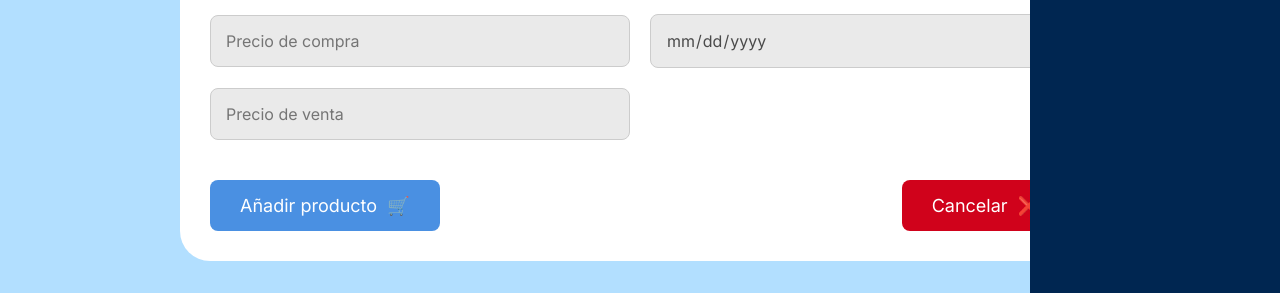
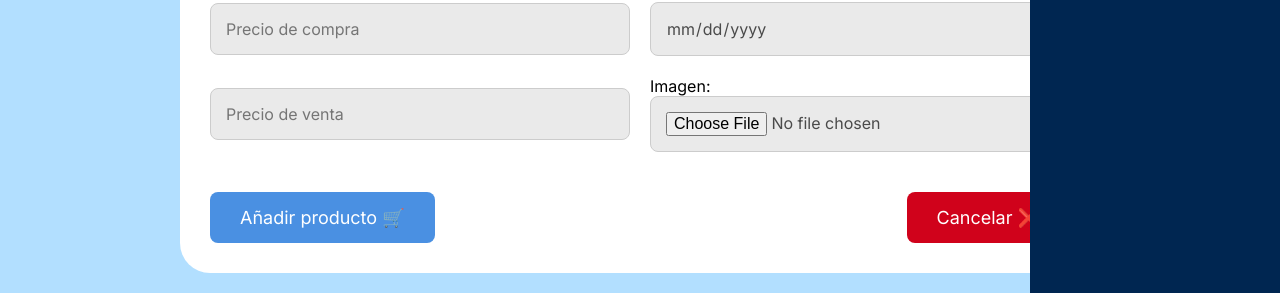
Before and after one commit to J04K0/LaDespensaTesis, a React (Vite) app in the folder frontend/: page /add-product in a window 1280 px wide. Shown: the part 483-776 px from the top of the page. Built offline with nearby package versions, Linux system fonts and the light colour scheme; no server answers.

Commit message:
Creacion de productos desde el frontend funcional

```diff
--- a/frontend/src/Views/AddProducts.jsx
+++ b/frontend/src/Views/AddProducts.jsx
@@ -35,10 +35,11 @@ const AddProducts = () => {
   const [PrecioCompra, setPrecioCompra] = useState('');
   const [fechaVencimiento, setFechaVencimiento] = useState('');
   const [PrecioVenta, setPrecioVenta] = useState('');
+  const [image, setImage] = useState(null); // Estado para la imagen
 
   const [categoriaColor, setCategoriaColor] = useState('#b5b5b5');
   const [fechaColor, setFechaColor] = useState('#b5b5b5');
-
+  const handleImageChange = (e) => setImage(e.target.files[0]); // Guardar archivo
   const handleCategoriaChange = (e) => {
     const value = e.target.value;
     setCategoria(value);
@@ -59,37 +60,24 @@ const AddProducts = () => {
       return;
     }
 
-    const productData = {
-      Nombre,
-      codigoBarras,
-      Marca,
-      Categoria,
-      Stock,
-      PrecioCompra,
-      fechaVencimiento,
-      PrecioVenta,
-    };
+    const formData = new FormData();
+    formData.append('Nombre', Nombre);
+    formData.append('codigoBarras', codigoBarras);
+    formData.append('Marca', Marca);
+    formData.append('Categoria', Categoria);
+    formData.append('Stock', Stock);
+    formData.append('PrecioCompra', PrecioCompra);
+    formData.append('fechaVencimiento', fechaVencimiento);
+    formData.append('PrecioVenta', PrecioVenta);
+    if (image) formData.append('image', image); // Agregar la imagen solo si existe
 
     try {
-      const response = await addProducts(productData);
-
-      Swal.fire({
-        icon: 'success',
-        title: 'Producto creado con éxito',
-        showConfirmButton: false,
-        timer: 1500
-      });
+      await addProducts(formData);
+      Swal.fire('Éxito', 'Producto creado con éxito', 'success');
       navigate('/products');
     } catch (error) {
       console.error('Error al añadir el producto', error);
-      Swal.fire({
-        icon: 'error',
-        title: 'Error al crear el producto',
-        text: 'Ocurrió un error al intentar crear el producto.',
-      });
-      if (error.response && error.response.data) {
-        console.error('Detalles del error:', error.response.data);
-      }
+      Swal.fire('Error', 'Ocurrió un error al intentar crear el producto.', 'error');
     }
   };
 
@@ -100,47 +88,19 @@ const AddProducts = () => {
         <h2>Añadir producto</h2>
         <form onSubmit={handleSubmit} className="add-prod-form">
           <div className="add-prod-form-group add-prod-form-group-full">
-            <input
-              type="text"
-              placeholder="Nombre del producto"
-              value={Nombre}
-              onChange={(e) => setNombre(e.target.value)}
-              required
-            />
+            <input type="text" placeholder="Nombre del producto" value={Nombre} onChange={(e) => setNombre(e.target.value)} required />
           </div>
           <div className="add-prod-form-group add-prod-form-group-full">
-            <input
-              type="text"
-              placeholder="Código de Barras"
-              value={codigoBarras}
-              onChange={(e) => setCodigoBarras(e.target.value)}
-              required
-            />
+            <input type="text" placeholder="Código de Barras" value={codigoBarras} onChange={(e) => setCodigoBarras(e.target.value)} required />
           </div>
           <div className="add-prod-form-group add-prod-form-group-full">
-            <input
-              type="text"
-              placeholder="Marca del producto"
-              value={Marca}
-              onChange={(e) => setMarca(e.target.value)}
-              required
-            />
+            <input type="text" placeholder="Marca del producto" value={Marca} onChange={(e) => setMarca(e.target.value)} required />
           </div>
           <div className="add-prod-form-group add-prod-form-group-full">
-            <input
-              type="text"
-              placeholder="Stock"
-              value={Stock}
-              onChange={(e) => setStock(e.target.value)}
-              required
-            />
+            <input type="text" placeholder="Stock" value={Stock} onChange={(e) => setStock(e.target.value)} required />
           </div>
           <div className="add-prod-form-group add-prod-form-group-full">
-            <select
-              value={Categoria}
-              onChange={handleCategoriaChange}
-              required
-            >
+            <select value={Categoria} onChange={handleCategoriaChange} required>
               {categories.map((category, index) => (
                 <option key={index} value={category.value}>
                   {category.label}
@@ -149,39 +109,27 @@ const AddProducts = () => {
             </select>
           </div>
           <div className="add-prod-form-group">
-            <input
-              type="number"
-              placeholder="Precio de compra"
-              value={PrecioCompra}
-              onChange={(e) => setPrecioCompra(e.target.value)}
-              required
-            />
+            <input type="number" placeholder="Precio de compra" value={PrecioCompra} onChange={(e) => setPrecioCompra(e.target.value)} required />
           </div>
           <div className="add-prod-form-group">
-            <input
-              type="date"
-              placeholder="Fecha de vencimiento"
-              value={fechaVencimiento}
-              onChange={handleFechaChange}
-              required
-            />
+            <input type="date" placeholder="Fecha de vencimiento" value={fechaVencimiento} onChange={handleFechaChange} required />
           </div>
           <div className="add-prod-form-group">
+            <input type="number" placeholder="Precio de venta" value={PrecioVenta} onChange={(e) => setPrecioVenta(e.target.value)} required />
+          </div>
+          <div className="add-prod-form-group">
+            <label className="label">Imagen:</label>
             <input
-              type="number"
-              placeholder="Precio de venta"
-              value={PrecioVenta}
-              onChange={(e) => setPrecioVenta(e.target.value)}
-              required
-            />
+  type="file"
+  accept="image/*"
+  onChange={(e) => setImage(e.target.files[0])}
+  required
+/>
+
           </div>
           <div className="add-prod-buttons">
-            <button type="submit" className="add-button">
-              Añadir producto <span className="icon">🛒</span>
-            </button>
-            <button type="button" className="cancel-button" onClick={() => navigate('/products')}>
-              Cancelar <span className="icon">❌</span>
-            </button>
+            <button type="submit" className="add-button">Añadir producto 🛒</button>
+            <button type="button" className="cancel-button" onClick={() => navigate('/products')}>Cancelar ❌</button>
           </div>
         </form>
       </div>
--- a/frontend/src/components/ProductCard.jsx
+++ b/frontend/src/components/ProductCard.jsx
@@ -22,7 +22,7 @@ const ProductCard = ({ image, name, marca, stock, venta, fechaVencimiento, onDel
 };
 console.log(ProductCard);
 ProductCard.propTypes = {
-  image: PropTypes.string.isRequired,
+  image: PropTypes.string, //Ver si dejar isRequired o no
   name: PropTypes.string.isRequired,
   marca: PropTypes.string.isRequired,
   stock: PropTypes.number.isRequired,
--- a/frontend/src/services/AddProducts.service.js
+++ b/frontend/src/services/AddProducts.service.js
@@ -1,14 +1,20 @@
 import axios from './root.service.js';
 
-export const addProducts = async (product) => {
+export const addProducts = async (formData) => {
     try {
-        const response = await axios.post('/products/agregar', product);
+        const config = {
+            headers: {
+                'Content-Type': 'multipart/form-data',
+            },
+        };
+        const response = await axios.post('/products/agregar', formData, config);
         return response;
     } catch (error) {
         console.error('Error al añadir el producto:', error);
         throw error;
     }
 };
+
 
 export const getProducts = async (page, limit) => {
   try {
```
